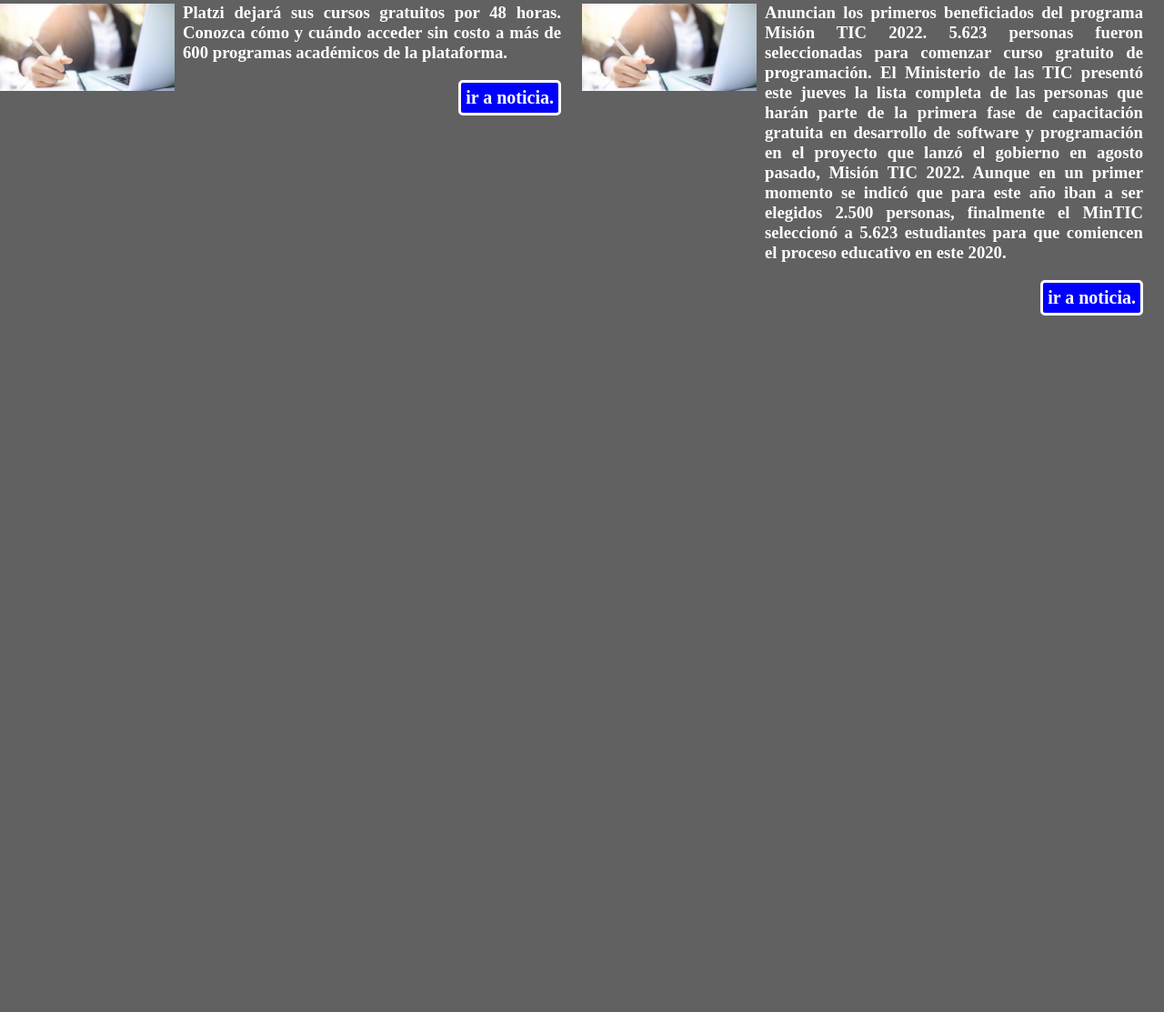
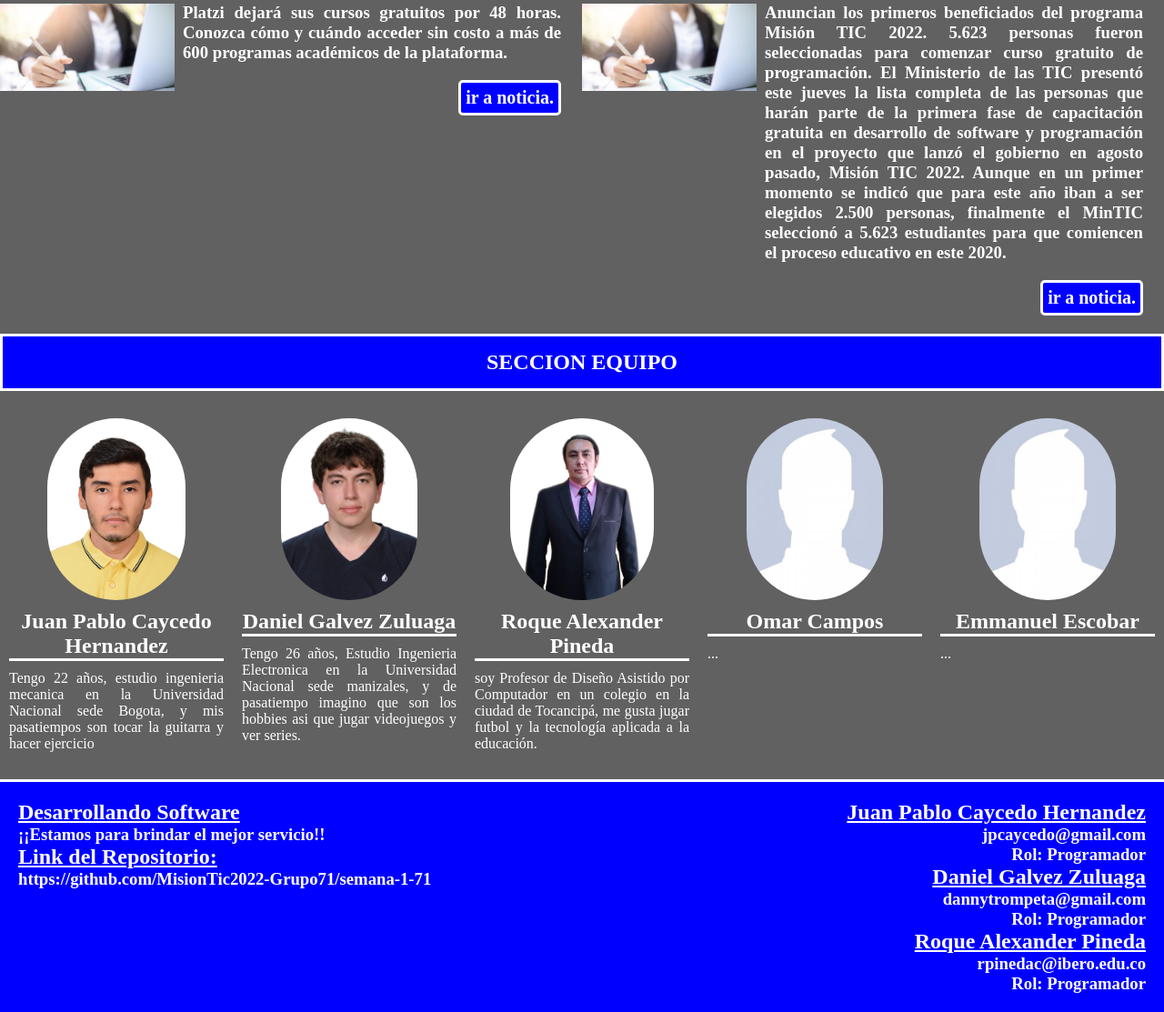
Before and after one commit to MisionTic2022-Grupo71/semana-1-71, a website: page src/index.html in a window 1280 px wide. Shown: the part 786-1899 px from the top of the page at 91% size. Before the commit the page ends 1133 px from the top, so only its background shows below. Drawn offline with Linux system fonts and the light colour scheme.

Commit message:
terminado seccion de equipo y footer

```diff
--- a/src/index.html
+++ b/src/index.html
@@ -1,18 +1,18 @@
 <!DOCTYPE html>
-<html lang="en">
+<html lang="es">
 <head>
     <meta charset="UTF-8">
     <meta name="viewport" content="width=device-width, initial-scale=1.0">
     <link rel="stylesheet" type="text/css" href="style.css"/>
-    <title>Mi primera pagina web</title>
+    <title>Desarrollando Software</title>
 </head>
 <body>
     <header><!--Seccion de cabezera-->
-        <div class = "menu-container">
+        <div class = "menu-container" id="inicio">
             <h1 class="titulo-cabecero">Desarrollando Software</h1>
             <nav>
                 <ul class="menu">
-                    <li class="menu__item"><a class="menu__link" href="#titulo-cabecero">INICIO</a></li>
+                    <li class="menu__item"><a class="menu__link" href="#inicio">INICIO</a></li>
                     <li class="menu__item"><a class="menu__link" href="#services">SERVICIOS</a></li>
                     <li class="menu__item"><a class="menu__link" href="#news">NOTICIAS</a></li>
                     <li class="menu__item"><a class="menu__link" href="#team">EQUIPO</a></li>
@@ -76,9 +76,61 @@
                 </div>
             </div>
         </div> <!--Seccion de noticias-->
-        <div></div> <!--Seccion de equipo-->
+
+        <div id="team">
+            <h2 class="team-title">SECCION EQUIPO</h2>
+            <div class="team-container">
+                <div class="team-card">
+                    <img src="juan.JPG" alt="programador del equipo">
+                    <h2>Juan Pablo Caycedo Hernandez</h2>
+                    <p>Tengo 22 años, estudio ingenieria mecanica en la Universidad Nacional sede Bogota, y mis pasatiempos son tocar la guitarra y hacer ejercicio</p>
+                </div>
+                <div class="team-card">
+                    <img src="daniel.jpeg" alt="programador del equipo">
+                    <h2>Daniel Galvez Zuluaga</h2>
+                    <p>Tengo 26 años, Estudio Ingenieria Electronica en la Universidad Nacional sede manizales, y de pasatiempo imagino que son los hobbies asi que jugar videojuegos y ver series.</p>
+                </div>
+                <div class="team-card">
+                    <img src="alexander.jpeg" alt="programador del equipo">
+                    <h2>Roque Alexander Pineda</h2>
+                    <p>soy Profesor de Diseño Asistido por Computador en un colegio en la ciudad de Tocancipá,  me gusta jugar  futbol y la tecnología aplicada a la educación.</p>
+                </div>
+                <div class="team-card">
+                    <img src="sinfoto.jpg" alt="programador del equipo">
+                    <h2>Omar Campos</h2>
+                    <p>...</p>
+                </div>
+                <div class="team-card">
+                    <img src="sinfoto.jpg" alt="programador del equipo">
+                    <h2>Emmanuel Escobar</h2>
+                    <p>...</p>
+                </div>
+            </div>
+        </div> <!--Seccion de equipo-->
     </main>
-    <footer></footer><!--Seccion de pie del sitio-->
+    <footer>
+        <div class="informacion">
+            <h2>Desarrollando Software</h2>
+            <h3>¡¡Estamos para brindar el mejor servicio!!</h3>
+            <h2>Link del Repositorio:</h2>
+            <h3><a href="https://github.com/MisionTic2022-Grupo71/semana-1-71">https://github.com/MisionTic2022-Grupo71/semana-1-71</a></h3>
+        </div>
+        <div class="contacto">
+            <div class="container-contacto">
+                <h2>Juan Pablo Caycedo Hernandez</h2>
+                <h3>jpcaycedo@gmail.com</h3>
+                <h3>Rol: Programador</h3>
+
+                <h2>Daniel Galvez Zuluaga</h2>
+                <h3>dannytrompeta@gmail.com</h3>
+                <h3>Rol: Programador</h3>
+
+                <h2>Roque Alexander Pineda</h2>
+                <h3>rpinedac@ibero.edu.co</h3>
+                <h3>Rol: Programador</h3>
+            </div>
+        </div>
+    </footer><!--Seccion de pie del sitio-->
 
 </body>
 </html>
--- a/src/style.css
+++ b/src/style.css
@@ -105,3 +105,83 @@
 .link-noticias:hover{
     opacity: 30%;
 }
+/*
+Seccion equipo
+*/
+
+.team-title{
+    border: solid;
+    text-align: center;
+    color: white;
+    background-color:blue;
+    padding: 15px;
+}
+.team-container{
+    display: flex;
+}
+.team-card{
+    width: 20%;
+}
+.team-card img{
+    display: block;
+    margin-left: auto;
+    margin-right: auto;
+    margin-top: 10px;
+    height: 200px;
+    border-radius: 100px;
+}
+.team-card h2{
+    font-weight: bold;
+    display: block;
+    text-align: center;
+    border-bottom: solid;
+    margin: 10px;
+    color: white;
+}
+
+.team-card p{
+    display: block;
+    color: white;
+    text-align: justify;
+    margin: 10px;
+}
+/*
+FOOTER
+*/
+footer{
+    display: flex;
+    margin: 20px 0px 0px 0px;
+    padding: 20px 0px 20px 0px;
+    width: 100%;
+    background: blue;
+    border-top: solid;
+    border-color: white;
+}
+.informacion{
+    width: 50%;
+}
+.contacto{
+    width: 50%;
+    text-align: right;
+}
+
+footer h2{
+    color: white;
+    margin: 0px 20px 0px 20px;
+    padding: 0px;
+    text-decoration: underline;
+}
+
+footer h3{
+    color: white;
+    margin: 0px 20px 0px 20px;
+    padding: 0px;
+}
+footer a{
+    display: block;
+    color: white;
+    text-decoration: none;
+}
+footer a:hover{
+    opacity: 50%;
+}
```
Also changed, not shown: src/alexander.jpeg (added), src/daniel.jpeg (added), src/juan.JPG (added), src/sinfoto.jpg (added).
